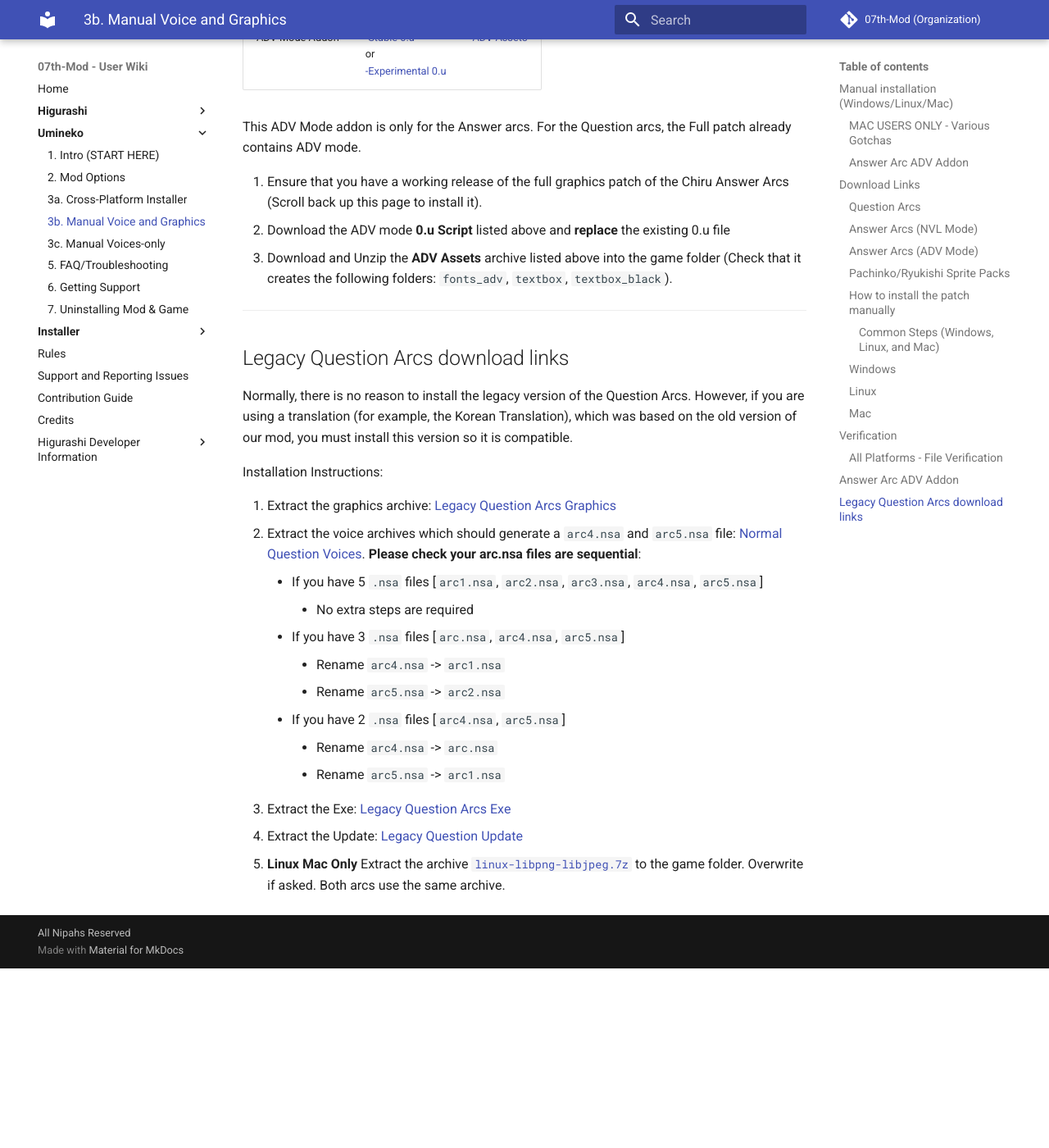
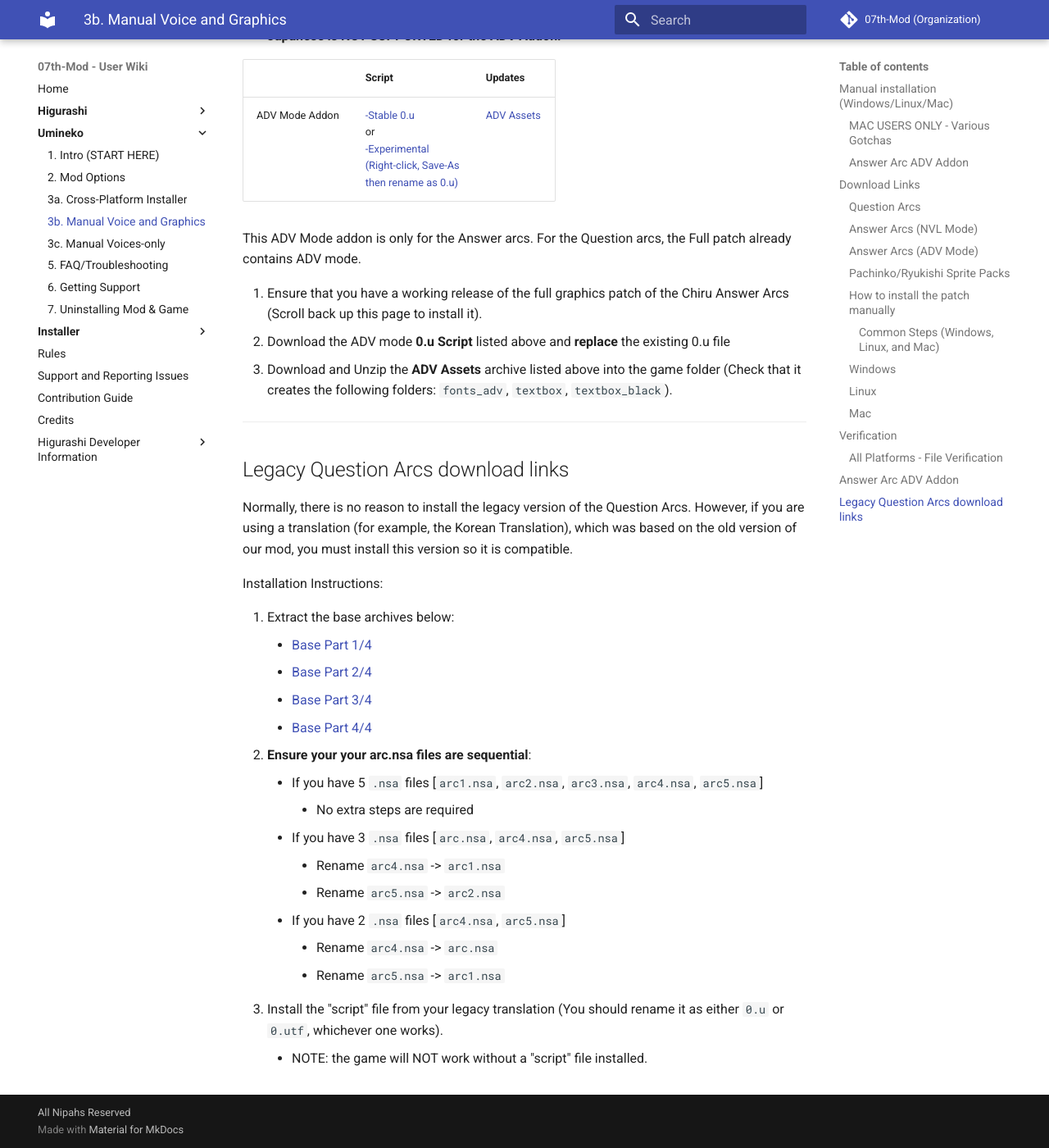
Before and after one commit to 07th-mod/wiki, an MkDocs documentation site: the page built from docs/Umineko/Umineko-Part-1---Voice-and-Graphics-Patch.md, in a window 1280 px wide and 1400 px high, scrolled down 4992 px. Shown: the whole window at 82% size. Built offline with MkDocs 1.6.1 and Material for MkDocs 9.7.7, drawn with Linux system fonts in a browser that asks for light colours; before the commit the page ends 6173 px from its top, so only the background shows below that; some of the changed text lies outside the part shown.

Commit message:
Fix some umineko links

```diff
--- a/docs/Umineko/Umineko-Part-1---Voice-and-Graphics-Patch.md
+++ b/docs/Umineko/Umineko-Part-1---Voice-and-Graphics-Patch.md
@@ -38,9 +38,9 @@
 <tbody>
 <tr class="even">
 <td>
-    <a href="https://07th-mod.com/download.php?repository=umineko-question&file=master/InDevelopment/ManualUpdates/0.utf">-Stable 0.u</a><br>
+    <a href="https://github.com/07th-mod/umineko-question/releases/latest/download/script-full.7z">-Stable 0.u</a><br>
     or<br>
-    <a href="https://07th-mod.com/download.php?repository=umineko-question&file=fix_clickwait_test_rebase/InDevelopment/ManualUpdates/0.utf">-Experimental 0.u</a>
+    <a href="https://github.com/07th-mod/umineko-question/raw/fix_clickwait_test_rebase/InDevelopment/ManualUpdates/0.utf?filename=0.u">-Experimental<br>(Right-click, Save-As<br>then rename as 0.u)</a>
 </td>
 <td>
     <a href="https://github.com/07th-mod/patch-releases/releases/download/umineko-question-v1.0/umineko-question-base-full.7z.001">Base Part 1/3</a><br>
@@ -74,9 +74,9 @@
 <tbody>
 <tr class="odd">
 <td>
-    <a href="https://07th-mod.com/download.php?repository=umineko-answer&file=master/0.utf">-Stable 0.u</a><br>
+    <a href="https://github.com/07th-mod/umineko-answer/releases/latest/download/script-full.7z">-Stable 0.u</a><br>
     or<br>
-    <a href="https://07th-mod.com/download.php?repository=umineko-answer&file=master_no_clickwait_fix/0.utf">-Experimental 0.u</a>
+    <a href="https://github.com/07th-mod/umineko-answer/raw/master_no_clickwait_fix/0.utf" download>-Experimental<br>(Right-click, Save-As<br>then rename as 0.u)</a>
 </td>
 <td>
     <a href="https://github.com/07th-mod/patch-releases/releases/download/umineko-answer-v1.0/umineko-answer-base-nvl.7z.001">Base Part 1/4</a><br>
@@ -132,7 +132,8 @@
 
 4. Rename the file ``0.utf`` inside your Umineko folder to ``0_old.utf`` (Backup the original script)
 
-5. Put the patched ``0.u`` file inside the game folder.
+5. Put the patched ``0.u`` file inside the game folder
+    - **If you have a ``0.utf`` file, rename it as ``0.u`` before putting it in the game folder!!**
 
 6.  **SEE STEPS BELOW SPECIFIC TO YOUR PLATFORM!**
 
@@ -219,9 +220,9 @@
 <tr>
 <td>ADV Mode Addon</td>
 <td>
-    <a href="https://07th-mod.com/download.php?repository=umineko-answer&file=adv_mode/0.utf">-Stable 0.u</a><br>
+    <a href="https://github.com/07th-mod/umineko-answer/releases/latest/download/script-adv-mode.7z">-Stable 0.u</a><br>
     or<br>
-    <a href="https://07th-mod.com/download.php?repository=umineko-answer&file=adv_mode_no_clickwait_fix/0.utf">-Experimental 0.u</a><br>
+    <a href="https://github.com/07th-mod/umineko-answer/raw/adv_mode_no_clickwait_fix/0.utf" download>-Experimental<br>(Right-click, Save-As<br>then rename as 0.u)</a><br>
 </td>
 <td><a href="https://github.com/07th-mod/patch-releases/releases/download/umineko-answer-v1.0/UminekoChiru-ADV_Mode.7z">ADV Assets</a></td>
 </tr>
@@ -242,8 +243,12 @@
 
 Installation Instructions:
 
-1. Extract the graphics archive: [Legacy Question Arcs Graphics](https://07th-mod.com/Beato/legacy/Umineko-Graphics-Legacy-2018.7z)
-2. Extract the voice archives which should generate a `arc4.nsa` and `arc5.nsa` file: [Normal Question Voices](https://07th-mod.com/Beato/Umineko-Voices-nsa.7z). **Please check your arc.nsa files are sequential**:
+1. Extract the base archives below:
+    - [Base Part 1/4](https://github.com/07th-mod/patch-releases/releases/download/umineko-legacy-v1.0/umineko-legacy-1707x1280.7z.001)
+    - [Base Part 2/4](https://github.com/07th-mod/patch-releases/releases/download/umineko-legacy-v1.0/umineko-legacy-1707x1280.7z.002)
+    - [Base Part 3/4](https://github.com/07th-mod/patch-releases/releases/download/umineko-legacy-v1.0/umineko-legacy-1707x1280.7z.003)
+    - [Base Part 4/4](https://github.com/07th-mod/patch-releases/releases/download/umineko-legacy-v1.0/umineko-legacy-1707x1280.7z.004)
+2. **Ensure your your arc.nsa files are sequential**:
     - If you have 5 `.nsa` files [`arc1.nsa`, `arc2.nsa`, `arc3.nsa`, `arc4.nsa`, `arc5.nsa`]
         - No extra steps are required
     - If you have 3 `.nsa` files [`arc.nsa`, `arc4.nsa`, `arc5.nsa`]
@@ -252,7 +257,5 @@
     - If you have 2 `.nsa` files [`arc4.nsa`, `arc5.nsa`]
         - Rename `arc4.nsa` -> `arc.nsa`
         - Rename `arc5.nsa` -> `arc1.nsa`
-
-3. Extract the Exe: [Legacy Question Arcs Exe](https://07th-mod.com/Beato/legacy/Umineko-Question-Exes-legacy-1707x1280.7z)
-4. Extract the Update: [Legacy Question Update](https://07th-mod.com/Beato/legacy/Umineko-Update-legacy-v5_2018_07_15.7z)
-5. **Linux Mac Only** Extract the archive [`linux-libpng-libjpeg.7z`](https://07th-mod.com/Beato/linux-libpng-libjpeg.7z) to the game folder. Overwrite if asked. Both arcs use the same archive.
+3. Install the "script" file from your legacy translation (You should rename it as either `0.u` or `0.utf`, whichever one works).
+    - NOTE: the game will NOT work without a "script" file installed.
```
